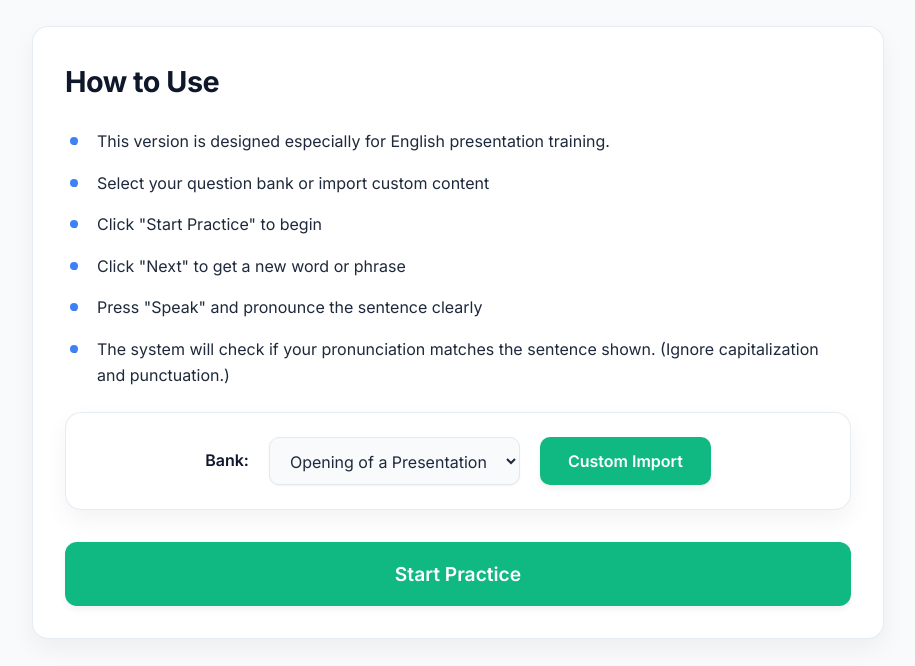
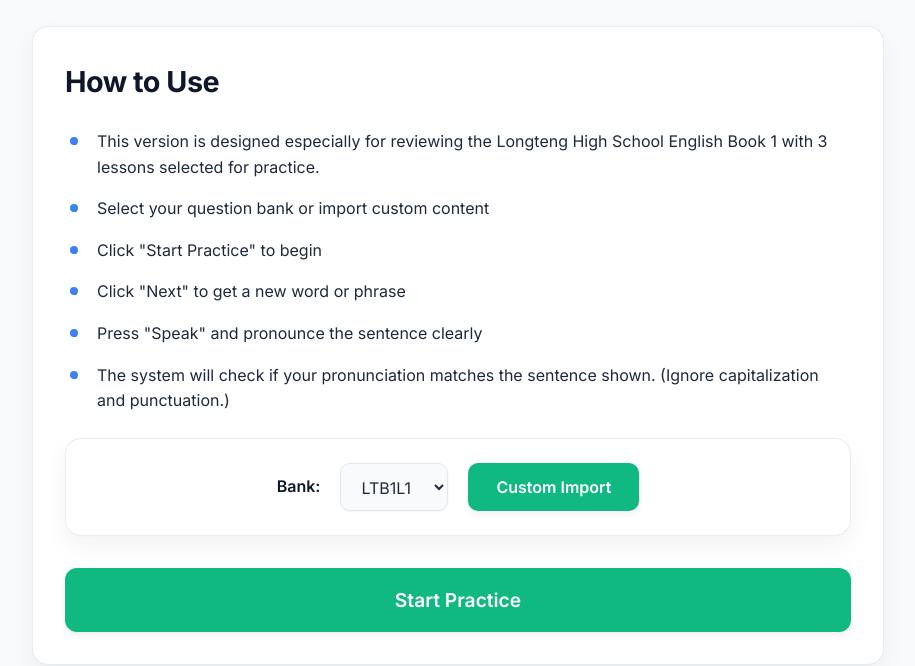
Before and after one commit to aaronshi1129/pronunciation-LTB1-2, a plain HTML site: page index.html in a window 1280 px wide. Shown: the part 134-800 px from the top of the page, without its empty margins (182-1097 px from the left). Drawn offline with Linux system fonts and the light colour scheme.

Commit message:
Update index.html

```diff
--- a/index.html
+++ b/index.html
@@ -25,7 +25,7 @@
             <div class="intro-card">
                 <h2>How to Use</h2>
                 <ul class="instructions">
-                    <li>This version is designed especially for English presentation training.</li>
+                    <li>This version is designed especially for reviewing the Longteng High School English Book 1 with 3 lessons selected for practice.</li>
                     <li>Select your question bank or import custom content</li>
                     <li>Click "Start Practice" to begin</li>
                     <li>Click "Next" to get a new word or phrase</li>
@@ -37,9 +37,9 @@
                     <div class="difficulty-selector">
                         <label for="home-difficulty">Bank:</label>
                         <select id="home-difficulty">
-                            <option value="easy">Opening of a Presentation</option>
-                            <option value="medium">Body of a Presentation</option>
-                            <option value="hard">Closing of a Presentation</option>
+                            <option value="easy">LTB1L1</option>
+                            <option value="medium">LTB1R1</option>
+                            <option value="hard">LTB1L5</option>
                         </select>
                         <button id="home-custom-btn" class="btn custom-btn">Custom Import</button>
                     </div>
@@ -84,9 +84,9 @@
                 <div class="difficulty-selector">
                     <label for="difficulty">Bank:</label>
                     <select id="difficulty">
-                        <option value="easy">Opening of a Presentation</option>
-                        <option value="medium">Body of a Presentation</option>
-                        <option value="hard">Closing of a Presentation</option>
+                        <option value="easy">LTB1L1</option>
+                        <option value="medium">LTB1R1</option>
+                        <option value="hard">LTB1L5</option>
                     </select>
                     <button id="customBtn" class="btn custom-btn">Custom Import</button>
                 </div>
```
